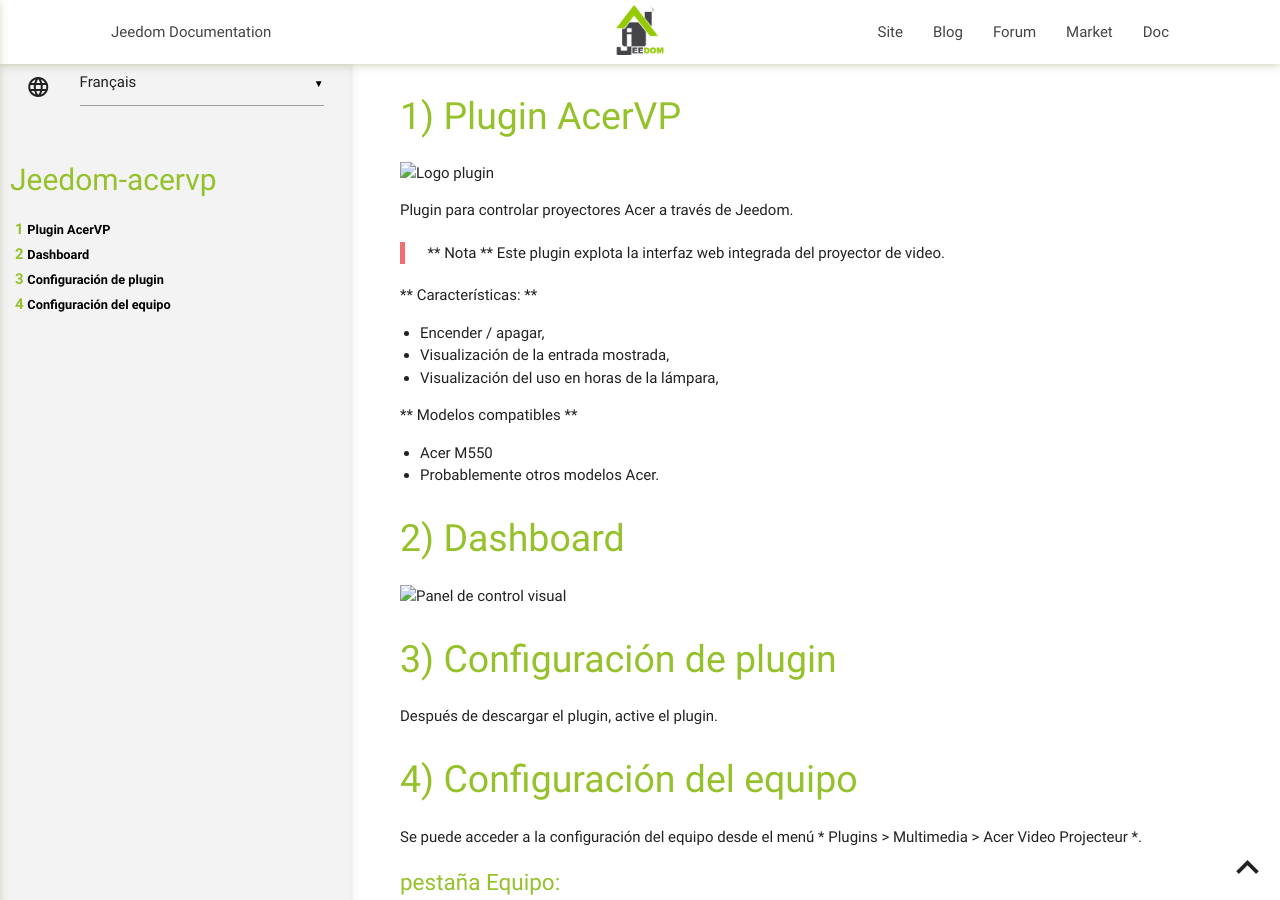
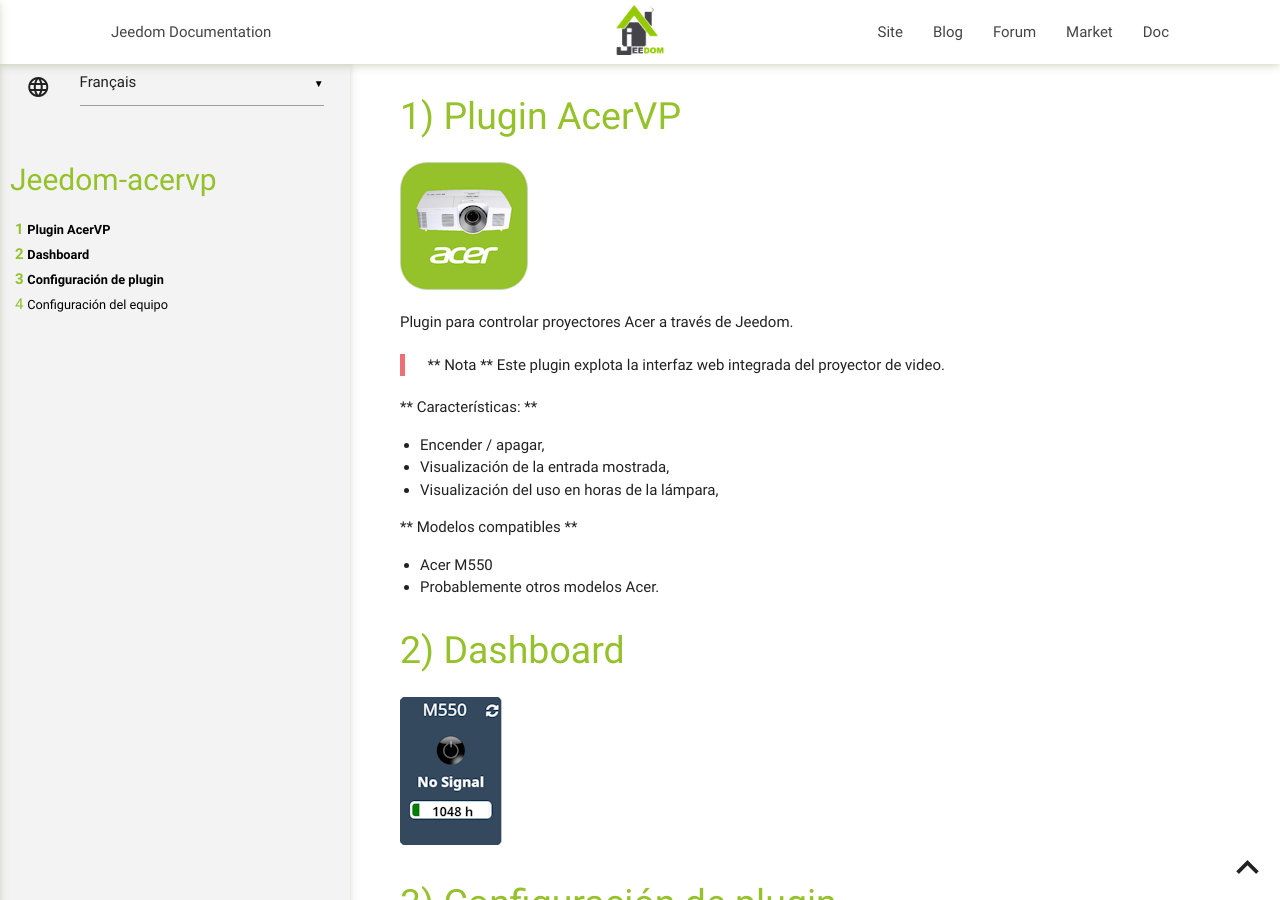
Before and after one commit to Cricri67/Jeedom-AcerVP, a Jekyll site: the page built from docs/sp_SP/index.md, in a window 1280 px wide and 900 px high. Built offline with Jekyll 4.4.1, drawn with Linux system fonts in a browser that asks for light colours; our own code applies the rules of GitHub Pages for plain Markdown files.

Commit message:
Update index.md

```diff
--- a/docs/sp_SP/index.md
+++ b/docs/sp_SP/index.md
@@ -1,7 +1,7 @@
 Plugin AcerVP
 =============
 
-![Logo plugin](../asset/images/AcerVP_icon.png "Logo plugin")
+![Logo plugin](../assets/images/AcerVP_icon.png "Logo plugin")
 
 Plugin para controlar proyectores Acer a través de Jeedom.
 
@@ -22,7 +22,7 @@ Plugin para controlar proyectores Acer a través de Jeedom.
 Dashboard
 =========
 
-![Panel de control visual](../asset/images/Dashboard.png "Panel de control visual")
+![Panel de control visual](../assets/images/Dashboard.png "Panel de control visual")
 
 Configuración de plugin
 =======================
```
